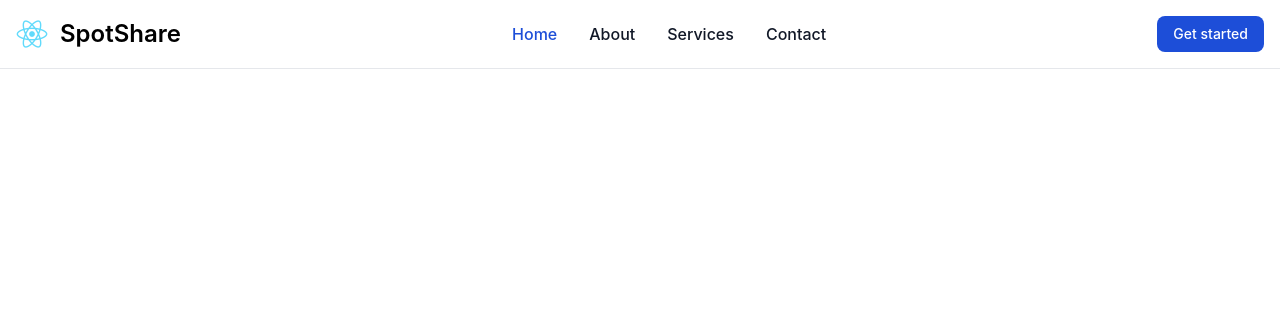
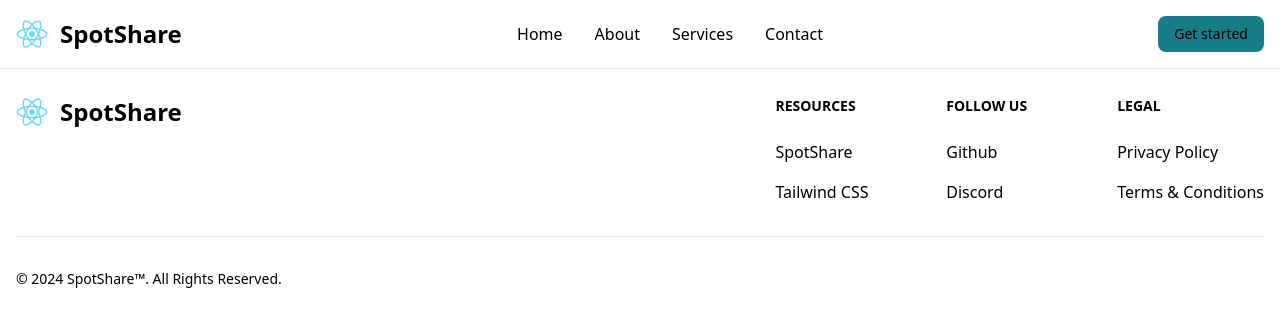
Before and after one commit to Zeethx/SpotShare, a React (Create React App) app: page / in a window 1280 px wide. Shown: the top 326 px of the page. Built offline with nearby package versions, Linux system fonts and the light colour scheme.

Commit message:
Changes in header and footer styles

```diff
--- a/package.json
+++ b/package.json
@@ -8,7 +8,7 @@
     "@testing-library/user-event": "^13.5.0",
     "react": "^18.3.1",
     "react-dom": "^18.3.1",
-    "react-scripts": "5.0.1",
+    "react-scripts": "^5.0.1",
     "web-vitals": "^2.1.4"
   },
   "scripts": {
--- a/src/App.js
+++ b/src/App.js
@@ -1,12 +1,15 @@
 import './App.css';
 import React from 'react';
 import Header from './components/Header/Header';
+import Footer from './components/Footer/Footer';
 
 function App() {
   return (
     <>
       <Header />
+      <Footer />
     </>
+
 
   );
 }
--- /dev/null
+++ b/src/components/Footer/Footer.jsx
@@ -0,0 +1,11 @@
+import React from 'react'
+import TestFooter from './TestFooter'
+
+function Footer() {
+
+  return (
+    <TestFooter />
+  )
+}
+
+export default Footer
--- /dev/null
+++ b/src/components/Footer/TestFooter.jsx
@@ -0,0 +1,73 @@
+import React from 'react';
+
+
+function TestFooter() {
+    return (
+        <footer className="bg-primary-white text-primary-black bottom-0 ">
+            <div className="mx-auto w-full max-w-screen-xl p-4 py-6 lg:py-8 ">
+                <div className="md:flex md:justify-between">
+                    <div className="mb-6 md:mb-0">
+                        <a href="/" className="flex items-center">
+                            <img src="/logo512.png" className="h-8 mr-3" alt=" Logo" />
+                            <span className="self-center text-2xl font-semibold whitespace-nowrap ">SpotShare</span>
+                        </a>
+                    </div>
+                    <div className="grid grid-cols-2 gap-8 sm:gap-6 sm:grid-cols-3 " >
+                        <div>
+                            <h2 className="mb-6 text-sm font-semibold uppercase ">Resources</h2>
+                            <ul className=" font-medium">
+                                <li className="mb-4">
+                                    <a href="/" className="hover:underline">SpotShare</a>
+                                </li>
+                                <li>
+                                    <a href="https://tailwindcss.com/" className="hover:underline">Tailwind CSS</a>
+                                </li>
+                            </ul>
+                        </div>
+                        <div>
+                            <h2 className="mb-6 text-sm font-semibold  uppercase ">Follow us</h2>
+                            <ul className=" font-medium">
+                                <li className="mb-4">
+                                    <a href="/" className="hover:underline ">Github</a>
+                                </li>
+                                <li>
+                                    <a href="https://discord.gg/4eeurUVvTy" className="hover:underline">Discord</a>
+                                </li>
+                            </ul>
+                        </div>
+                        <div>
+                            <h2 className="mb-6 text-sm font-semibold  uppercase ">Legal</h2>
+                            <ul className=" font-medium">
+                                <li className="mb-4">
+                                    <a href="/" className="hover:underline">Privacy Policy</a>
+                                </li>
+                                <li>
+                                    <a href="/" className="hover:underline">Terms &amp; Conditions</a>
+                                </li>
+                            </ul>
+                        </div>
+                    </div>
+                </div>
+                <hr className="my-6 border-gray-200 sm:mx-auto dark:border-gray-700 lg:my-8" />
+                <div className="sm:flex sm:items-center sm:justify-between">
+                    <span className="text-sm sm:text-center ">© 2024 <a href="/" className="hover:underline">SpotShare™</a>. All Rights Reserved.
+                    </span>
+                    <div className="flex mt-4 sm:justify-center sm:mt-0">
+                        {/* Icons links could potentially be a separate component */}
+                        {/* Each icon link could be a component if they share a lot of common logic */}
+                        <a href="/" className=" hover:text-gray-900 dark:hover:text-white">
+                            {/* SVG Inline can be abstracted if reused */}
+                            <svg className="w-4 h-4" aria-hidden="true" xmlns="http://www.w3.org/2000/svg" fill="currentColor" viewBox="0 0 8 19">
+                                {/* SVG path */}
+                            </svg>
+                            <span className="sr-only">Facebook page</span>
+                        </a>
+                        {/* More social media icons */}
+                    </div>
+                </div>
+            </div>
+        </footer>
+    );
+}
+
+export default TestFooter;
--- a/src/components/Header/Navbar.jsx
+++ b/src/components/Header/Navbar.jsx
@@ -4,14 +4,14 @@ function Navbar() {
     const [isOpen, setIsOpen] = useState(false);
 
     return (
-        <nav className="bg-white dark:bg-gray-900 fixed w-full z-20 top-0 start-0 border-b border-gray-200 dark:border-gray-600">
+        <nav className="bg-primary-white text-primary-black  fixed w-full z-20 top-0 start-0 border-b border-gray-200">
             <div className="max-w-screen-xl flex flex-wrap items-center justify-between mx-auto p-4">
                 <a href="/" className="flex items-center space-x-3 rtl:space-x-reverse">
                     <img src="/logo512.png" className="h-8" alt="SpotShare Logo" />
-                    <span className="self-center text-2xl font-semibold whitespace-nowrap dark:text-white">SpotShare</span>
+                    <span className="self-center text-2xl font-semibold whitespace-nowrap ">SpotShare</span>
                 </a>
                 <div className="flex md:order-2 space-x-3 md:space-x-0 rtl:space-x-reverse">
-                    <button type="button" className="text-white bg-blue-700 hover:bg-blue-800 focus:ring-4 focus:outline-none focus:ring-blue-300 font-medium rounded-lg text-sm px-4 py-2 text-center dark:bg-blue-600 dark:hover:bg-blue-700 dark:focus:ring-blue-800">
+                    <button type="button" className=" bg-primary-color  focus:ring-4 focus:outline-none focus:ring-blue-300 font-medium rounded-lg text-sm px-4 py-2 text-center  dark:hover:bg-blue-700 dark:focus:ring-blue-800">
                         Get started
                     </button>
                     <button onClick={() => setIsOpen(!isOpen)} type="button" className="inline-flex items-center p-2 w-10 h-10 justify-center text-sm text-gray-500 rounded-lg md:hidden hover:bg-gray-100 focus:outline-none focus:ring-2 focus:ring-gray-200 dark:text-gray-400 dark:hover:bg-gray-700 dark:focus:ring-gray-600" aria-controls="navbar-sticky" aria-expanded={isOpen}>
@@ -20,18 +20,18 @@ function Navbar() {
                     </button>
                 </div>
                 <div className={`${isOpen ? 'flex' : 'hidden'} items-center justify-between w-full md:flex md:w-auto md:order-1`} id="navbar-sticky">
-                    <ul className="flex flex-col p-4 md:p-0 mt-4 font-medium border border-gray-100 rounded-lg bg-gray-50 md:space-x-8 rtl:space-x-reverse md:flex-row md:mt-0 md:border-0 md:bg-white dark:bg-gray-800 md:dark:bg-gray-900 dark:border-gray-700">
+                    <ul className="flex flex-col p-4 md:p-0 mt-4 font-medium border border-gray-100 rounded-lg  md:space-x-8 rtl:space-x-reverse md:flex-row md:mt-0 md:border-0  dark:border-gray-700">
                         <li>
-                            <a href="/" className="block py-2 px-3 text-white bg-blue-700 rounded md:bg-transparent md:text-blue-700 md:p-0 md:dark:text-blue-500" aria-current="page">Home</a>
+                            <a href="/" className="block py-2 px-3 rounded md:bg-transparent  md:p-0 " aria-current="page">Home</a>
                         </li>
                         <li>
-                            <a href="/" className="block py-2 px-3 text-gray-900 rounded hover:bg-gray-100 md:hover:bg-transparent md:hover:text-blue-700 md:p-0 md:dark:hover:text-blue-500 dark:text-white dark:hover:bg-gray-700 dark:hover:text-white md:dark:hover:bg-transparent dark:border-gray-700">About</a>
+                            <a href="/" className="block py-2 px-3 rounded hover:bg-gray-100 md:hover:bg-transparent md:hover:text-blue-700 md:p-0 md:dark:hover:text-blue-500 md:dark:hover:bg-transparent dark:border-gray-700">About</a>
                         </li>
                         <li>
-                            <a href="/" className="block py-2 px-3 text-gray-900 rounded hover:bg-gray-100 md:hover:bg-transparent md:hover:text-blue-700 md:p-0 md:dark:hover:text-blue-500 dark:text-white dark:hover:bg-gray-700 dark:hover:text-white md:dark:hover:bg-transparent dark:border-gray-700">Services</a>
+                            <a href="/" className="block py-2 px-3 rounded hover:bg-gray-100 md:hover:bg-transparent md:hover:text-blue-700 md:p-0 md:dark:hover:text-blue-500 md:dark:hover:bg-transparent dark:border-gray-700">Services</a>
                         </li>
                         <li>
-                            <a href="/" className="block py-2 px-3 text-gray-900 rounded hover:bg-gray-100 md:hover:bg-transparent md:hover:text-blue-700 md:p-0 md:dark:hover:text-blue-500 dark:text-white dark:hover:bg-gray-700 dark:hover:text-white md:dark:hover:bg-transparent dark:border-gray-700">Contact</a>
+                            <a href="/" className="block py-2 px-3 rounded hover:bg-gray-100 md:hover:bg-transparent md:hover:text-blue-700 md:p-0 md:dark:hover:text-blue-500 md:dark:hover:bg-transparent dark:border-gray-700">Contact</a>
                         </li>
                     </ul>
                 </div>
--- a/src/index.css
+++ b/src/index.css
@@ -2,13 +2,14 @@
 @tailwind components;
 @tailwind utilities;
 
+/* create a variable for the background color of the body element in the src/index.css file:  */
+:root {
+  --bg-color: #ffffff;
+  /* --primary-color: #177E89; */
+}
 body {
-  margin: 0;
-  font-family: -apple-system, BlinkMacSystemFont, 'Segoe UI', 'Roboto', 'Oxygen',
-    'Ubuntu', 'Cantarell', 'Fira Sans', 'Droid Sans', 'Helvetica Neue',
-    sans-serif;
-  -webkit-font-smoothing: antialiased;
-  -moz-osx-font-smoothing: grayscale;
+  background-color: var(--bg-color);
+  padding-top: 5vw;
 }
 
 code {
--- a/tailwind.config.js
+++ b/tailwind.config.js
@@ -4,7 +4,11 @@ module.exports = {
     "./src/**/*.{js,jsx,ts,tsx}",
   ],
   theme: {
-    extend: {},
+    extend: {colors: {
+      'primary-color': '#177E89',
+      'primary-white': '#FFFFFF',
+      'primary-black': '#000000',
+    },},
   },
   plugins: [],
 }
```
Also changed, not shown: 1 other file (tests, documents, lock files or other folders).
